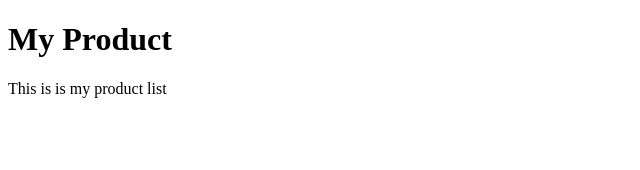
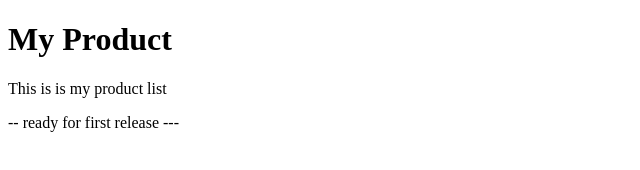
Before and after one commit to flyingstarlai/git.versioning.demo, a plain HTML site: page src/index.html in a window 1280 px wide. Shown: the whole page, without its empty margins (0-640 px from the left). Drawn offline with Linux system fonts and the light colour scheme.

Commit message:
first release v1.0

```diff
--- a/src/index.html
+++ b/src/index.html
@@ -4,5 +4,6 @@
    <body>
       <h1>My Product</h1>
       <p>This is is my product list</p>
+      <p> -- ready for first release --- </p>
    </body>
 </html>
```
